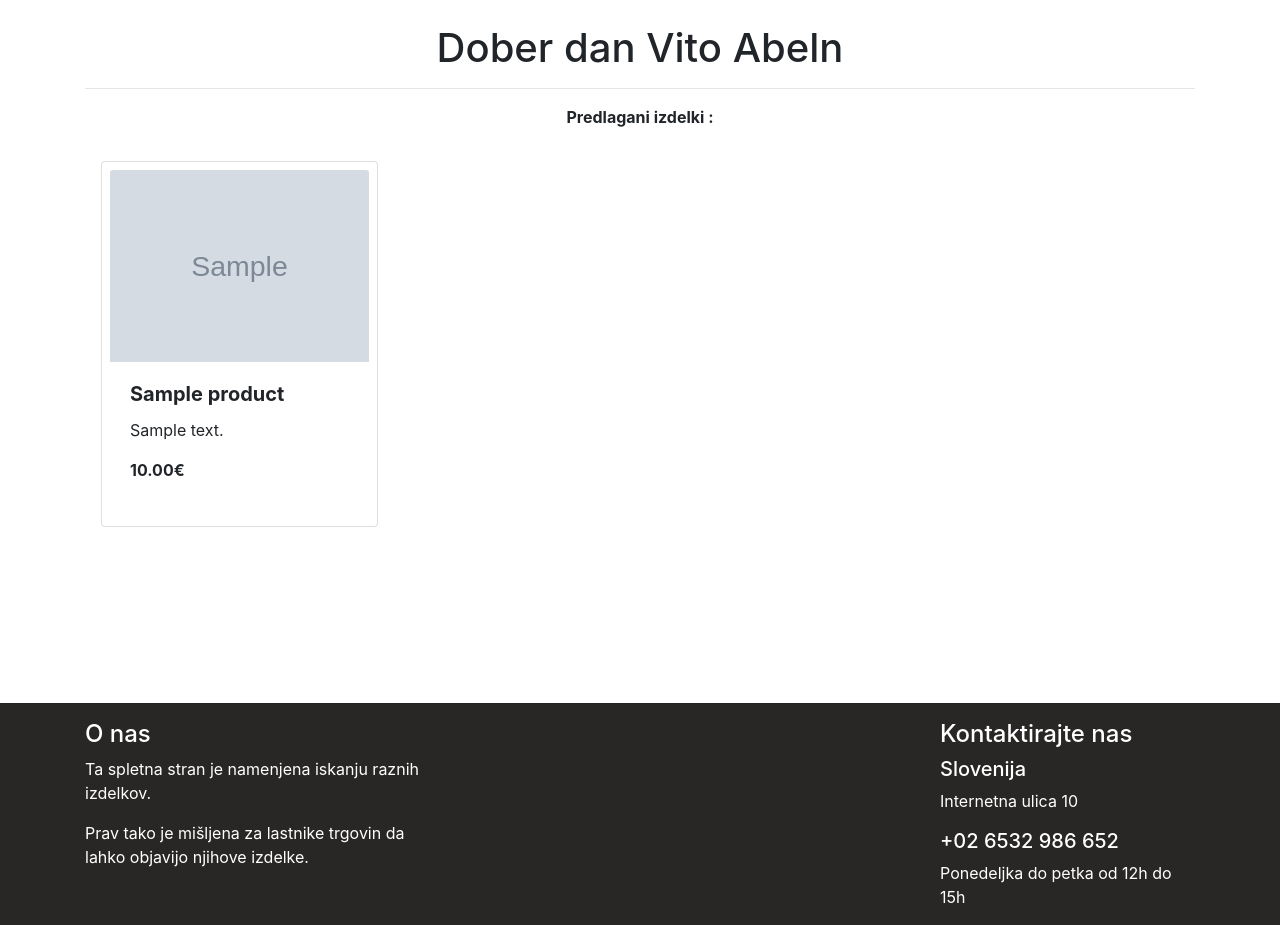
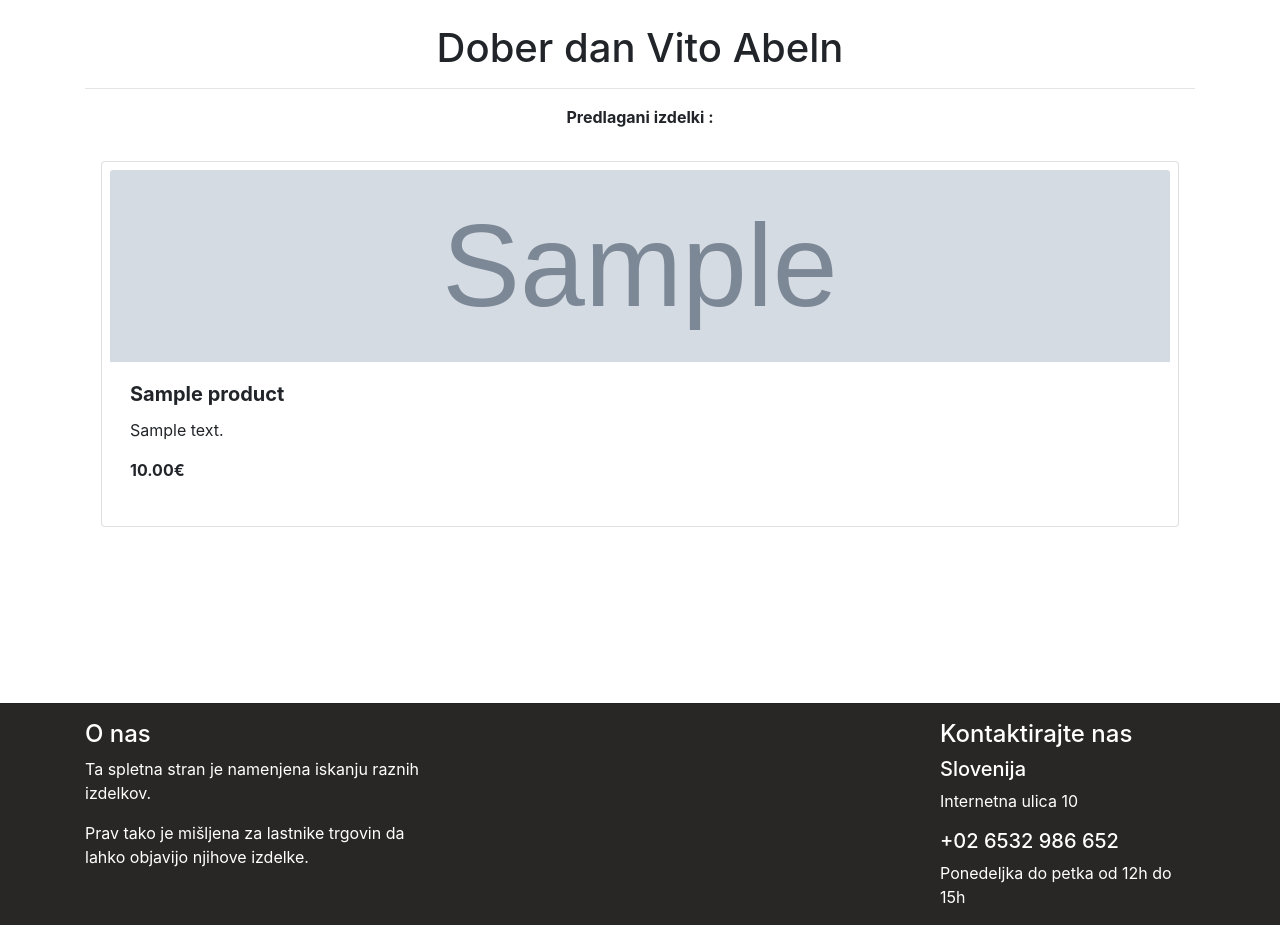
Before and after one commit to otiv33/Iskalnik_izdelkov, a PHP site: page / in a window 1280 px wide. Shown: the part 56-981 px from the top of the page. Run offline with PHP 8.4, Linux system fonts and the light colour scheme; a user stored in the database is signed in; tables that the repository leaves empty hold one stand-in row (values such as "Sample post"); grey boxes marked "Sample" are stand-in pictures.

Commit message:
Style fix

```diff
--- a/index.php
+++ b/index.php
@@ -24,6 +24,7 @@
             $x = 4; //Number of cards in one row
             $flag = false;
             while($r = $stmt->fetch()){
+                //Assigns the card a NOIMAGE picture
                 if(empty($r['product_image']))
                     $r['product_image'] = 'img/no_image.jpg';
 
@@ -37,7 +38,7 @@
                     $x=$x+$x;
                 }
 
-                echo '<div class="card p-2 col-md-3 col-sm-3" onClick="document.forms[\'product-form-'.$r['id_product'].'\'].submit();" onTap="document.forms[\'product-form-'.$r['id_product'].'\'].submit();">'; // Has javascript form trigger
+                echo '<div class="card p-2" onClick="document.forms[\'product-form-'.$r['id_product'].'\'].submit();" onTap="document.forms[\'product-form-'.$r['id_product'].'\'].submit();">'; // Has javascript form trigger
                 echo        '<img class="card-img-top" src="'.$r['product_image'].'" alt="'.$r['product_image_description'].'">';
                 echo    '<div class="card-body">';
                 echo        '<h5 class="card-title"><b>'.$r['product_title'].'</b></h5>';
```
